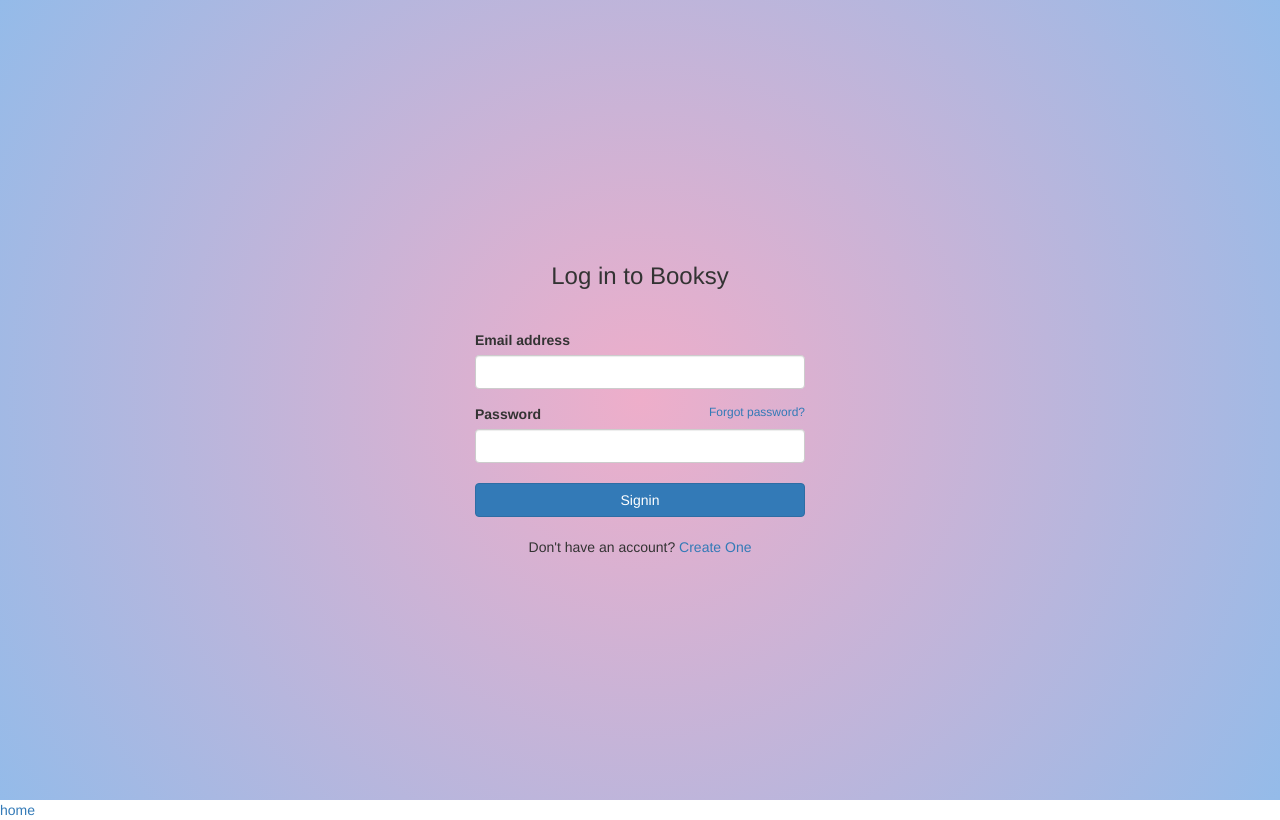
After one commit to adith-p/Book-recommendation-system-using-ML-Flask-App, a Flask app: page /login in a window 1280 px wide. The commit adds this page. Run offline with Flask 2, Linux system fonts and the light colour scheme; parts of the project's set-up code (start-up, migrations or seed data) failed here and were passed over; some libraries are stand-ins or nearby versions.

Commit message:
changed here and there mainly added login.html and register.html -new routes -css and bootstraps done

```diff
--- /dev/null
+++ b/Templates/login.html
@@ -0,0 +1,93 @@
+<!DOCTYPE html>
+<html lang="en">
+<head>
+    <meta charset="UTF-8">
+    <title>Log In</title>
+    <link rel="stylesheet" href="https://maxcdn.bootstrapcdn.com/bootstrap/3.4.1/css/bootstrap.min.css">
+</head>
+<body>
+<style>
+html,
+body {
+    height: 100%;
+}
+
+.global-container {
+    height: 100%;
+    display: flex;
+    align-items: center;
+    justify-content: center;
+    background: rgb(238,174,202);
+background: radial-gradient(circle, rgba(238,174,202,1) 0%, rgba(148,187,233,1) 100%);
+}
+
+form {
+    padding-top: 10px;
+    font-size: 14px;
+    margin-top: 30px;
+}
+
+.card-title {
+    font-weight: 300;
+}
+
+.btn {
+    font-size: 14px;
+    margin-top: 20px;
+}
+
+.login-form {
+    width: 330px;
+    margin: 20px;
+}
+
+.sign-up {
+    text-align: center;
+    padding: 20px 0 0;
+}
+
+.alert {
+    margin-bottom: -30px;
+    font-size: 13px;
+    margin-top: 20px;
+}
+
+
+</style>
+
+<div class="global-container">
+    <div class="card login-form">
+        <div class="card-body">
+            <h3 class="card-title text-center">Log in to Booksy</h3>
+            <div class="card-text">
+                <!--
+            <div class="alert alert-danger alert-dismissible fade show"
+             role="alert">Incorrect username or password.</div> -->
+                <form>
+                    <!-- to error: add class "has-danger" -->
+                    <div class="form-group">
+                        <label for="user-email">Email address</label>
+                        <input type="email" class="form-control form-control-sm"
+                               id="user-email" name="username" aria-describedby="emailHelp">
+                    </div>
+                    <div class="form-group">
+                        <label for="password">Password</label>
+                        <a href="#" style="float:right;font-size:12px;">Forgot password?
+                        </a>
+                        <input type="password" class="form-control form-control-sm"
+                               id="password" name="password">
+                    </div>
+                    <button type="submit" class="btn btn-primary btn-block">Signin</button>
+
+                    <div class="sign-up">
+                        Don't have an account?
+                        <a href="/register">Create One</a>
+                    </div>
+                </form>
+            </div>
+        </div>
+    </div>
+</div>
+<a href="/recommend">home</a>
+</body>
+</html>
--- a/app.py
+++ b/app.py
@@ -1,4 +1,4 @@
-from flask import Flask, render_template, request
+from flask import Flask, render_template, request, redirect, url_for
 
 import pandas as pd
 import numpy as np
@@ -35,7 +35,11 @@ def recommend_ui():
 def recommend():
     user_input = request.form.get('user_input')
 
-    index = np.where(pt.index == user_input)[0][0]
+    result = np.where(pt.index == user_input)
+    if len(result[0]) == 0:
+        # Handle error here
+        return "Error:Book not Indexed or Book Not Found"
+    index = result[0][0]
 
     similar_items = sorted(list(enumerate(similarity_Score[index])), key=lambda x: x[1], reverse=True)[1:9]
     data = []
@@ -52,5 +56,27 @@ def recommend():
     return render_template('recommend.html', data=data)
 
 
+@app.route('/register', methods=['GET', 'POST'])
+def register():
+    if request.method == 'POST':
+        # Get form data
+
+        username = request.form['username']
+        password = request.form['password']
+        print(f"{username}and{password}")
+
+        # Save user to database
+
+        # Redirect to login page
+        return redirect(url_for('login'))
+
+    return render_template('register.html')
+
+
+@app.route('/login')
+def login():
+    return render_template('login.html')
+
+
 if __name__ == '__main__':
     app.run(debug=True)
```
Also changed, not shown: Templates/index.html (+12 -4 lines), Templates/recommend.html (+5 -3 lines), Templates/register.html (added, +99 -0 lines).
